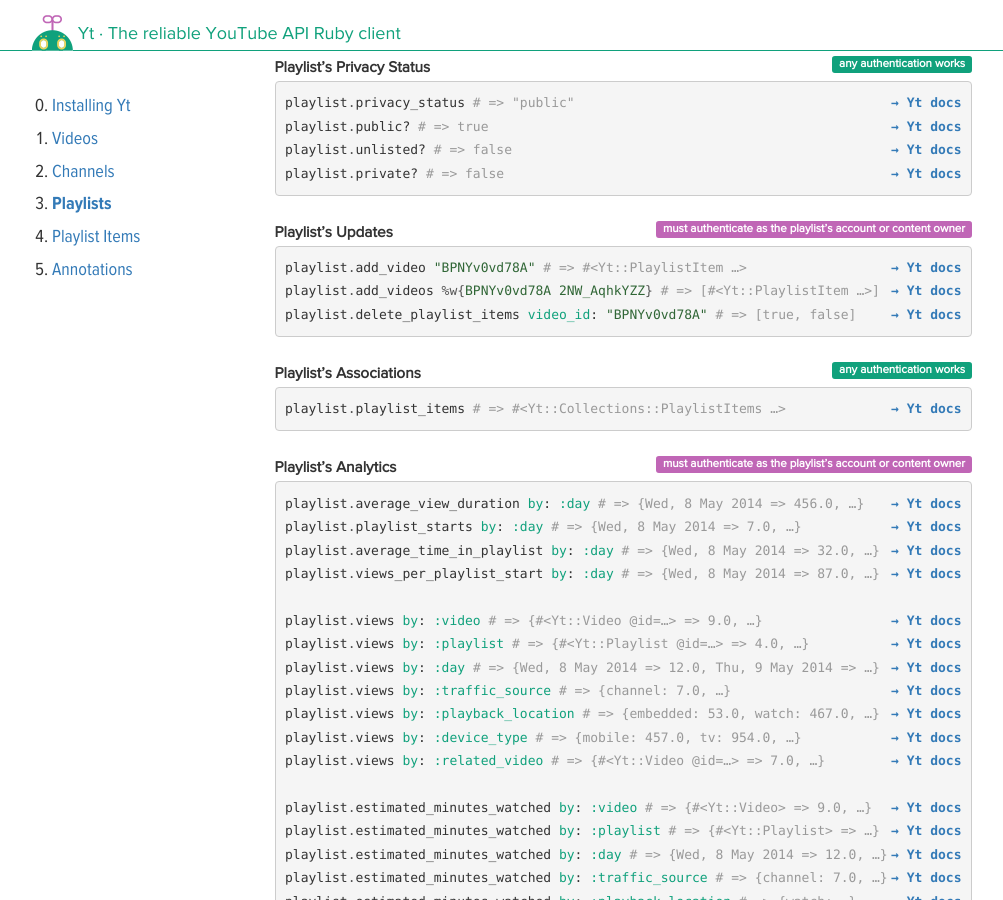
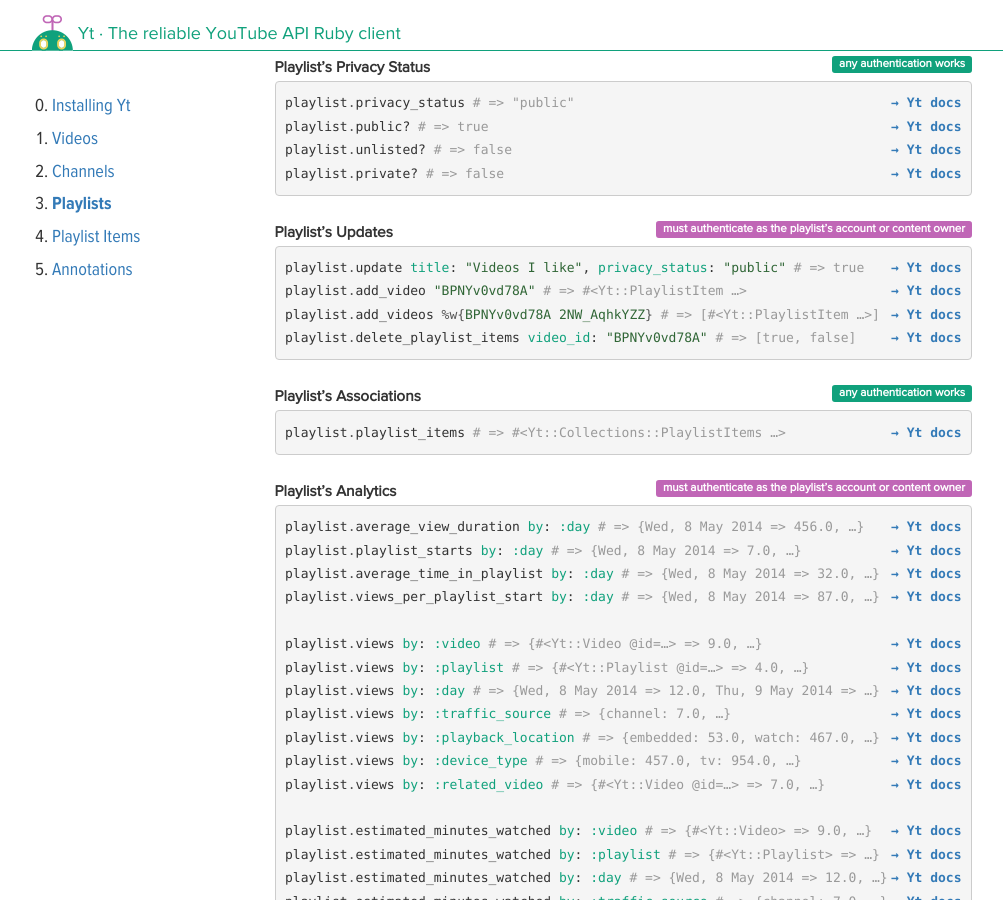
Before and after one commit to nullscreen/yt, a Jekyll site: the page built from playlists.html, in a window 1280 px wide and 900 px high, scrolled down 1096 px. Shown: the whole window, without its empty margins (138-1141 px from the left). Built offline with Jekyll 4.4.1, drawn with Linux system fonts in a browser that asks for light colours; nearby versions of some CDN libraries; some web fonts are replaced.

Commit message:
Update #update methods to match d4857d1

```diff
--- a/playlist_items.html
+++ b/playlist_items.html
@@ -73,6 +73,7 @@
 
   {% include dt.html title="Playlist Item’s Updates" label="warning" auth="must authenticate as the playlist item’s account or content owner" %}
   <dd><div class="highlight"><pre>
+{% include doc.html link="Models/PlaylistItem#update" %}{% include example.html object='item' method='update' params=' <span class="ss">position</span><span class="p">:</span> <span class="mi">0</span>' result='true' %}
 {% include doc.html link="Models/PlaylistItem#delete" %}{% include example.html object='item' method='delete' result='true' %}</pre>
   </div></dd>
 
--- a/playlists.html
+++ b/playlists.html
@@ -71,6 +71,7 @@
 
   {% include dt.html title="Playlist’s Updates" label="warning" auth="must authenticate as the playlist’s account or content owner" %}
   <dd><div class="highlight"><pre>
+{% include doc.html link="Models/Playlist#update" %}{% include example.html object='playlist' method='update' params=' <span class="ss">title</span><span class="p">:</span> <span class="s2">"Videos I like"</span><span class="p">,</span> <span class="ss">privacy_status</span><span class="p">:</span> <span class="s2">"public"</span><span class="p">' result='true' %}
 {% include doc.html link="Models/Playlist#add_video" %}{% include example.html object='playlist' method='add_video' params=' <span class="s2">"BPNYv0vd78A"</span>' result='#&lt;Yt::PlaylistItem …&gt;' %}
 {% include doc.html link="Models/Playlist#add_videos" %}{% include example.html object='playlist' method='add_videos' params=' <span class="o">%w{</span><span class="s2">BPNYv0vd78A 2NW_AqhkYZZ</span><span class="o">}</span>' result='[#&lt;Yt::PlaylistItem …&gt;]' %}
 {% include doc.html link="Models/Playlist#delete_playlist_items" %}{% include example.html object='playlist' method='delete_playlist_items' params=' <span class="ss">video_id</span><span class="p">:</span> <span class="s2">"BPNYv0vd78A"</span>' result='[true, false]' %}</pre>
--- a/videos.html
+++ b/videos.html
@@ -112,7 +112,7 @@
 
   {% include dt.html title="Video’s Updates" label="warning" auth="must authenticate as the video’s account or content owner" %}
   <dd><div class="highlight"><pre>
-{% include doc.html link="Models/Resource#update" %}{% include example.html object='video' method='update' params=' <span class="ss">title</span><span class="p">:</span> <span class="s2">"New title"</span><span class="p">,</span> <span class="ss">license</span><span class="p">:</span> <span class="s2">"youtube"</span><span class="p">,</span> <span class="ss">tags</span><span class="p">:</span> <span class="o">[</span><span class="s2">"new"</span><span class="o">]</span>' result='true' %}
+{% include doc.html link="Models/Video#update" %}{% include example.html object='video' method='update' params=' <span class="ss">title</span><span class="p">:</span> <span class="s2">"New title"</span><span class="p">,</span> <span class="ss">license</span><span class="p">:</span> <span class="s2">"youtube"</span><span class="p">,</span> <span class="ss">tags</span><span class="p">:</span> <span class="o">[</span><span class="s2">"new"</span><span class="o">]</span>' result='true' %}
 {% include doc.html link="Models/Video#upload_thumbnail" %}{% include example.html object='video' method='upload_thumbnail' params=' <span class="s2">"http://example.com/new_thumbnail.jpg"</span>' result='true' %}
 {% include doc.html link="Models/Video#delete" %}{% include example.html object='video' method='delete' result='false' %}</pre>
   </div></dd>
```
